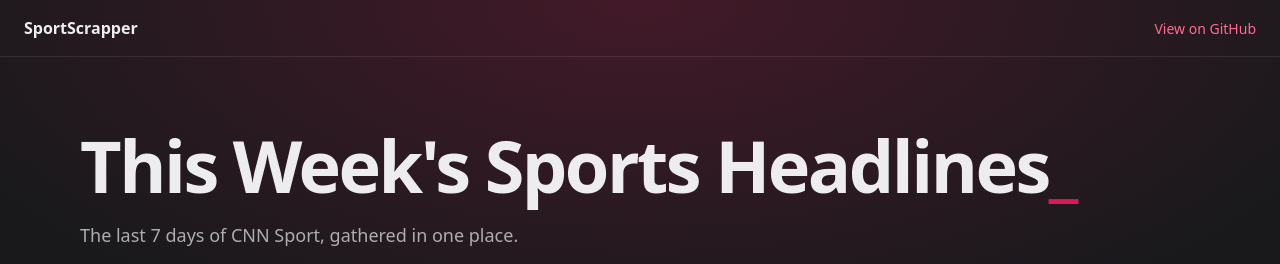
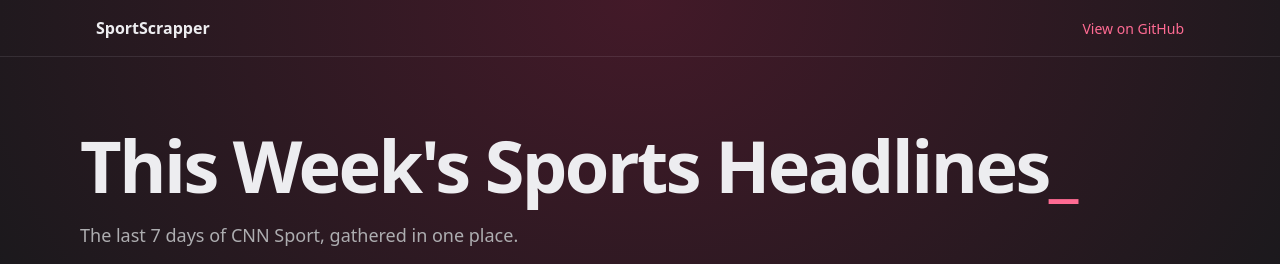
Before and after one commit to mcesarpl/sportScrapper, a React (Vite) app in the folder frontend/: page / in a window 1280 px wide. Shown: the top 264 px of the page. Built offline with nearby package versions, Linux system fonts and the light colour scheme; no server answers.

Commit message:
fix(frontend): refine the glow, cursor and top bar
Co-Authored-By: Claude Opus 5.5 <noreply@anthropic.com>

```diff
--- a/frontend/src/App.css
+++ b/frontend/src/App.css
@@ -23,16 +23,33 @@ body {
   font-family: 'Inter Variable', system-ui, sans-serif;
   line-height: 1.5;
   color: var(--text);
-  background: radial-gradient(60% 45% at 50% 0%, var(--glow), transparent), var(--bg);
-  min-height: 100vh;
+  background: var(--bg);
+}
+
+body::before {
+  content: '';
+  position: absolute;
+  top: 0;
+  left: 0;
+  right: 0;
+  height: 600px;
+  background: radial-gradient(60% 100% at 50% 0%, var(--glow), transparent);
+  pointer-events: none;
+  z-index: -1;
 }
 
 .top-bar {
+  border-bottom: 1px solid var(--border);
+}
+
+.top-bar-inner {
+  box-sizing: border-box;
   display: flex;
   justify-content: space-between;
   align-items: center;
-  padding: 16px 24px;
-  border-bottom: 1px solid var(--border);
+  max-width: 1120px;
+  margin: 0 auto;
+  padding: 16px;
 }
 
 .brand {
@@ -76,7 +93,7 @@ h1 {
 }
 
 .cursor {
-  color: var(--button);
+  color: var(--link);
 }
 
 .description {
@@ -98,6 +115,10 @@ h1 {
 
 section {
   margin-bottom: 32px;
+}
+
+#headlines {
+  scroll-margin-top: 24px;
 }
 
 h2 {
--- a/frontend/src/components/TopBar.jsx
+++ b/frontend/src/components/TopBar.jsx
@@ -1,10 +1,12 @@
 export default function TopBar() {
   return (
     <header className="top-bar">
-      <span className="brand">SportScrapper</span>
-      <a href="https://github.com/mcesarpl/sportScrapper" target="_blank" rel="noreferrer">
-        View on GitHub
-      </a>
+      <div className="top-bar-inner">
+        <span className="brand">SportScrapper</span>
+        <a href="https://github.com/mcesarpl/sportScrapper" target="_blank" rel="noreferrer">
+          View on GitHub
+        </a>
+      </div>
     </header>
   )
 }
```
